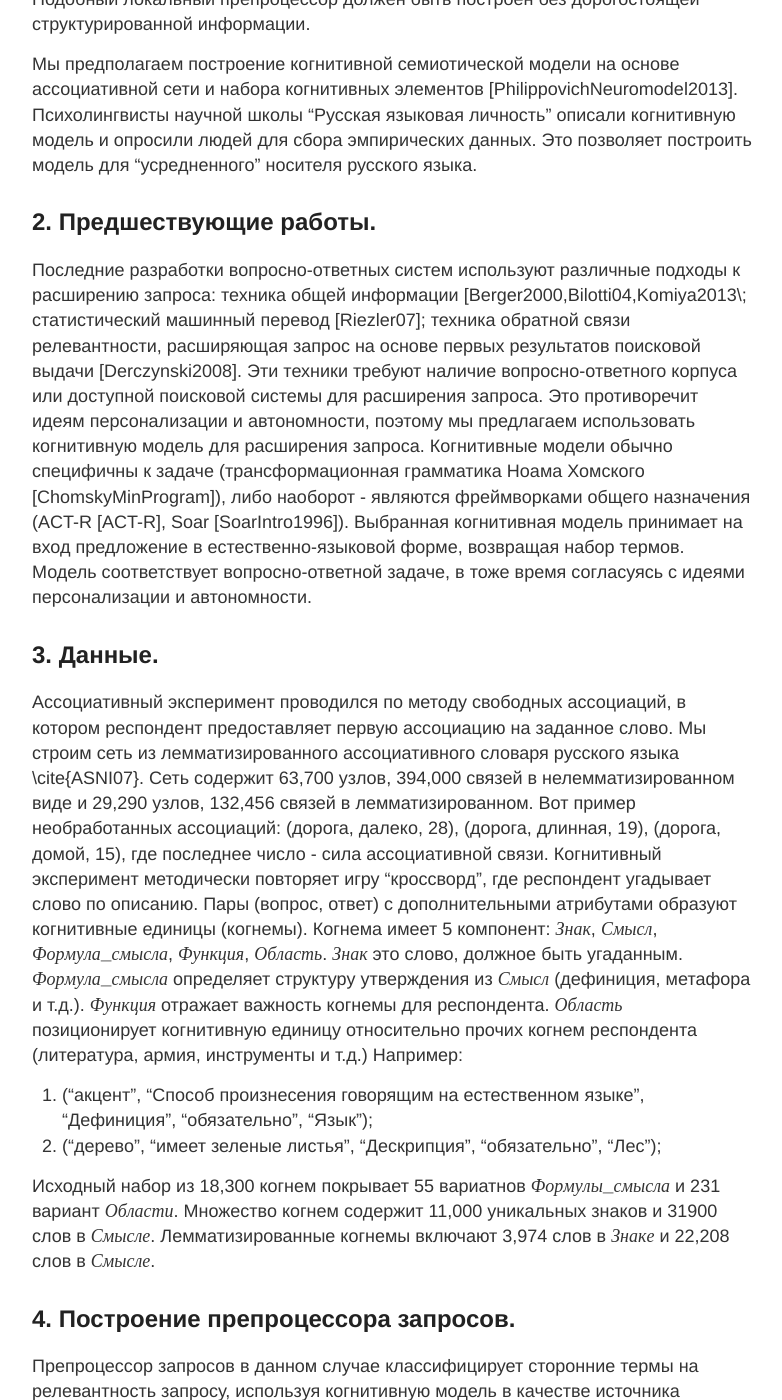
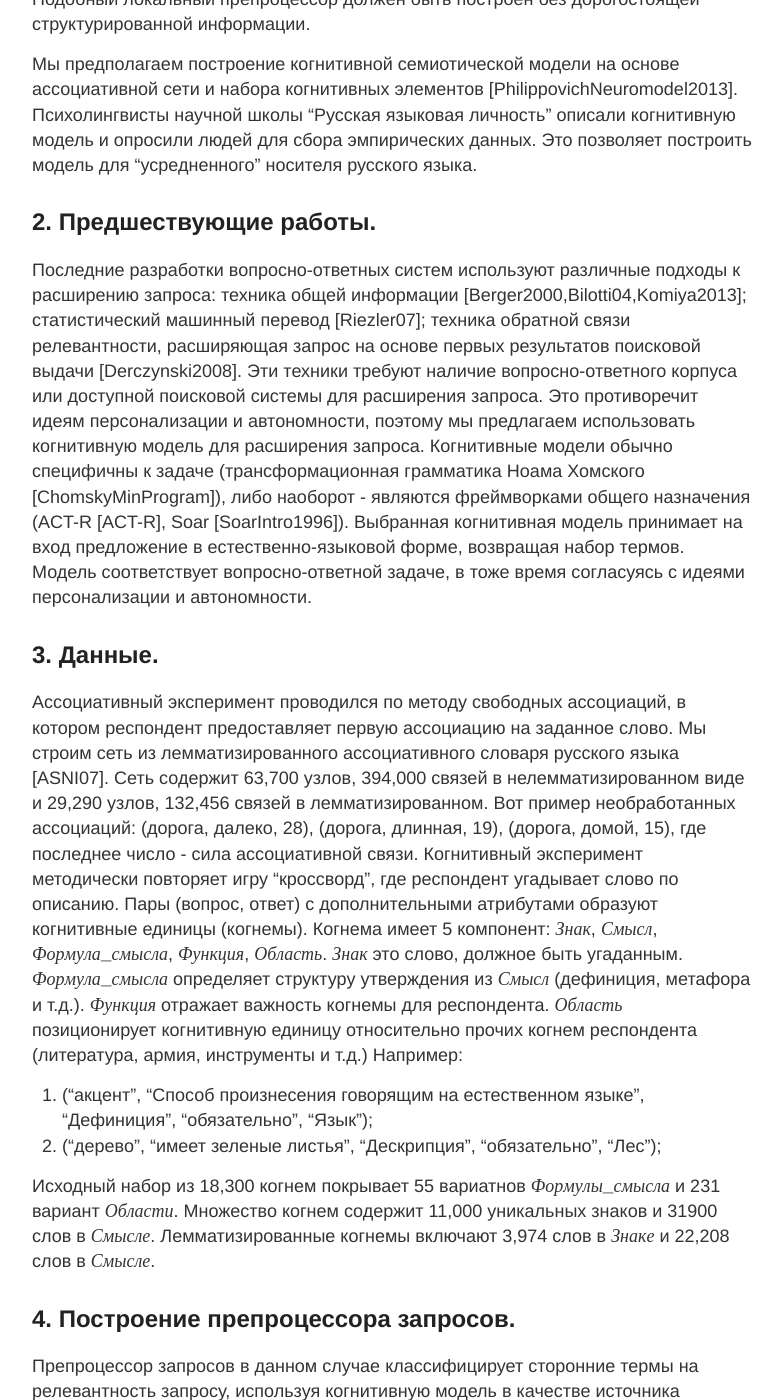
Before and after one commit to a-sir/a-sir.github.io, a Jekyll site: the page built from _posts/2014-12-28-Cognitive-Semiotic-Model-for-Query-Expansion-in-Question-Answering.md, in a window 1280 px wide and 1400 px high, scrolled down 2045 px. Shown: the whole window, without its empty margins (248-1030 px from the left). Built offline with Jekyll 4.4.1, drawn with Linux system fonts in a browser that asks for light colours; formulas are drawn with MathJax 3; some of the changed lines change nothing that is shown; some of the changed text lies outside the part shown.

Commit message:
Fixed formatting.

```diff
--- a/_posts/2014-12-28-Cognitive-Semiotic-Model-for-Query-Expansion-in-Question-Answering.md
+++ b/_posts/2014-12-28-Cognitive-Semiotic-Model-for-Query-Expansion-in-Question-Answering.md
@@ -5,11 +5,9 @@
 
 ### Александр Сиренко
 
-Московский Государственный Технический Университет им. Баумана, Россия, Москва, 2-я Бауманская улица, стр. 5
-iTim Technologies Ltd.
+Московский Государственный Технический Университет им. Баумана, Россия, Москва, 2-я Бауманская улица, стр. 5; TNHH Cốc Cốc, Vietnam.
 
 alexander.sirenko@gmail.com
-
 
 ### Галина Черкасова
 
@@ -37,6 +35,7 @@
 
 ## 1. Введение.
 Вопросно-ответная задача (Question Answering - QA) глубоко проработана, в том числе через специальные направления конференции Text REtrieval Conference (TREC). Опубликованные недавно решения следуют стандартной последовательности шагов (QA pipeline) [Bilotti04]:
+
 1. обработать запрос;
 2. извлечь релевантные запросу документы/фрагменты;
 3. извлечь информацию и сформировать возможные ответы;
@@ -50,10 +49,10 @@
 
 ## 2. Предшествующие работы.
 
-Последние разработки вопросно-ответных систем используют различные подходы к расширению запроса: техника общей информации [Berger2000,Bilotti04,Komiya2013\; статистический машинный перевод [Riezler07]; техника обратной связи релевантности, расширяющая запрос на основе первых результатов поисковой выдачи [Derczynski2008]. Эти техники требуют наличие вопросно-ответного корпуса или доступной поисковой системы для расширения запроса. Это противоречит идеям персонализации и автономности, поэтому мы предлагаем использовать когнитивную модель для расширения запроса. Когнитивные модели обычно специфичны к задаче (трансформационная грамматика Ноама Хомского [ChomskyMinProgram]), либо наоборот - являются фреймворками общего  назначения (ACT-R [ACT-R], Soar [SoarIntro1996]). Выбранная когнитивная модель принимает на вход предложение в естественно-языковой форме, возвращая набор термов. Модель соответствует вопросно-ответной задаче, в тоже время согласуясь с идеями персонализации и автономности.
+Последние разработки вопросно-ответных систем используют различные подходы к расширению запроса: техника общей информации [Berger2000,Bilotti04,Komiya2013]; статистический машинный перевод [Riezler07]; техника обратной связи релевантности, расширяющая запрос на основе первых результатов поисковой выдачи [Derczynski2008]. Эти техники требуют наличие вопросно-ответного корпуса или доступной поисковой системы для расширения запроса. Это противоречит идеям персонализации и автономности, поэтому мы предлагаем использовать когнитивную модель для расширения запроса. Когнитивные модели обычно специфичны к задаче (трансформационная грамматика Ноама Хомского [ChomskyMinProgram]), либо наоборот - являются фреймворками общего  назначения (ACT-R [ACT-R], Soar [SoarIntro1996]). Выбранная когнитивная модель принимает на вход предложение в естественно-языковой форме, возвращая набор термов. Модель соответствует вопросно-ответной задаче, в тоже время согласуясь с идеями персонализации и автономности.
 
 ## 3. Данные.
-Ассоциативный эксперимент проводился по методу свободных ассоциаций, в котором респондент предоставляет первую ассоциацию на заданное слово. Мы строим сеть из лемматизированного ассоциативного словаря русского языка \cite{ASNI07}. Сеть содержит 63,700 узлов, 394,000 связей в нелемматизированном виде и 29,290 узлов, 132,456 связей в лемматизированном. Вот пример необработанных ассоциаций: (дорога, далеко, 28), (дорога, длинная, 19), (дорога, домой, 15), где последнее число - сила ассоциативной связи. Когнитивный эксперимент методически повторяет игру "кроссворд", где респондент угадывает слово по описанию. Пары (вопрос, ответ) с дополнительными атрибутами образуют когнитивные единицы (когнемы). Когнема имеет 5 компонент: $$Знак$$, $$Смысл$$, $$Формула\_смысла$$, $$Функция$$, $$Область$$. $$Знак$$ это слово, должное быть угаданным. $$Формула\_смысла$$ определяет структуру утверждения из $$Смысл$$ (дефиниция, метафора и т.д.). $$Функция$$ отражает важность когнемы для респондента. $$Область$$ позиционирует когнитивную единицу относительно прочих когнем респондента (литература, армия, инструменты и т.д.) Например:
+Ассоциативный эксперимент проводился по методу свободных ассоциаций, в котором респондент предоставляет первую ассоциацию на заданное слово. Мы строим сеть из лемматизированного ассоциативного словаря русского языка [ASNI07]. Сеть содержит 63,700 узлов, 394,000 связей в нелемматизированном виде и 29,290 узлов, 132,456 связей в лемматизированном. Вот пример необработанных ассоциаций: (дорога, далеко, 28), (дорога, длинная, 19), (дорога, домой, 15), где последнее число - сила ассоциативной связи. Когнитивный эксперимент методически повторяет игру "кроссворд", где респондент угадывает слово по описанию. Пары (вопрос, ответ) с дополнительными атрибутами образуют когнитивные единицы (когнемы). Когнема имеет 5 компонент: $$Знак$$, $$Смысл$$, $$Формула\_смысла$$, $$Функция$$, $$Область$$. $$Знак$$ это слово, должное быть угаданным. $$Формула\_смысла$$ определяет структуру утверждения из $$Смысл$$ (дефиниция, метафора и т.д.). $$Функция$$ отражает важность когнемы для респондента. $$Область$$ позиционирует когнитивную единицу относительно прочих когнем респондента (литература, армия, инструменты и т.д.) Например:
 
 1. ("акцент", "Способ произнесения говорящим на естественном языке", "Дефиниция", "обязательно", "Язык");
 2. ("дерево", "имеет зеленые листья", "Дескрипция", "обязательно", "Лес");
@@ -73,11 +72,11 @@
 $$G$$ применяет правила с наибольшей вероятностью в процессе генерации предложений из запроса. Применяемое правило $$(t_k, (t_m...t_n), prob_{k,m..n})$$ заменяет терм $$t_k$$ в запросе термами $$(t_m...t_n)$$, генерируя новое предложение $$S_i$$. Вероятность генерации $$S_i$$ рассчитывается как произведение вероятностей примененных правил. Например: Запрос $$S_0=(t_1,t_2,t_3)$$ после применения правил $$r_1=(t_1,t_4,prob_{1,4})$$ и $$r_2=(t_4,t_5,prob_{4,5})$$ сгенерирует $$S_1=(t_4,t_2,t_3)$$ с вероятностью $$prob_{1,4}$$; $$S_2=(t_5,t_2,t_3)$$ с вероятностью $$prob_{1,4}*prob_{4,5}$$. Если предложение $$S_i$$ может генерироваться различными последовательностями примененных правил, его вероятность аггрегирует произведения вероятностей по каждой цепочке вывода.
 
 ## 4.2. Контекстно-зависимая грамматика.
-Для каждой когнемы $$cognem=(sign,meaning,domains)$$ мы создаем правило грамматики $$P_{Ext}=(meaning, sign, \emptyset)$$. $$meaning$$ и $$sign$$ части $$P_{Ext}$$ это лемматизированные термы $$Смысла$$ and $$Знака$$ когнемы $$cognem$$ с сохранением порядка. Правила $$\{P_{Ext}\}$$ совместно с $$G$$ формируют контекстно-зависимую грамматику $$G_{Ext}$$. Мы используем метрику Дамерау-Левенштейна совместно с суффиксными деревьями внутри автомата для поиска неполных соответствий $$meaning$$ части $$P_{Ext}$$ с запросом \cite{SirenkoContextSensitiveRules}. Автомат определяет инвертированную стоимость $$rInvCost$$ основанного на когнеме правила $$\{P_{Ext}\}$$ применительно к некоторому предложению. $$rInvCost$$ контекстно-зависимых правил в $$G_{Ext}$$ равно $$prob_{ij}$$ из $$G$$. $$rInvCost$$ замещает $$prob_{i,j}$$ в рассчете вероятности сгенерированного предложения. Так как мы смешиваем вероятности из $$G$$ с эвристическим значением $$rInvCost$$ для $$\{P_{Ext}\}$$, предложения, сгенерированные $$G_{Ext}$$ не обладают вероятностью, но имеют вес - инвертированную стоимость предложения $$sInvCost$$.
+Для каждой когнемы $$cognem=(sign,meaning,domains)$$ мы создаем правило грамматики $$P_{Ext}=(meaning, sign, \emptyset)$$. $$meaning$$ и $$sign$$ части $$P_{Ext}$$ это лемматизированные термы $$Смысла$$ and $$Знака$$ когнемы $$cognem$$ с сохранением порядка. Правила $$\{P_{Ext}\}$$ совместно с $$G$$ формируют контекстно-зависимую грамматику $$G_{Ext}$$. Мы используем метрику Дамерау-Левенштейна совместно с суффиксными деревьями внутри автомата для поиска неполных соответствий $$meaning$$ части $$P_{Ext}$$ с запросом [SirenkoContextSensitiveRules]. Автомат определяет инвертированную стоимость $$rInvCost$$ основанного на когнеме правила $$\{P_{Ext}\}$$ применительно к некоторому предложению. $$rInvCost$$ контекстно-зависимых правил в $$G_{Ext}$$ равно $$prob_{ij}$$ из $$G$$. $$rInvCost$$ замещает $$prob_{i,j}$$ в рассчете вероятности сгенерированного предложения. Так как мы смешиваем вероятности из $$G$$ с эвристическим значением $$rInvCost$$ для $$\{P_{Ext}\}$$, предложения, сгенерированные $$G_{Ext}$$ не обладают вероятностью, но имеют вес - инвертированную стоимость предложения $$sInvCost$$.
 
 Предложения, сгенерированные $$G_{Ext}$$ содержат термы, которые не присутствуют в оригинальном запросе. Эти термы формируют набор вероятных термов расширения $$expTerms$$. Каждый новый терм обладает свойствами $$(t_i,tInvCost_i,tUsage_i)$$, где $$tInvCost_i$$ - аггрегированная $$sInvCost$$ всех сгенерированных предложений с $$t_i$$; $$tUsage_i$$ - доля термов запроса, использованных в выводе $$t_i$$ среди всех термов запроса.
 
-Если $$G_{Ext}$$ запустить на "Столица крупнейшей нефтедобывающей страны", она преобразует запрос с помощью ассоциативного правила наименьшей стоимости (столица $$\rightarrow$$ Советский) в "Советский крупнейшей нефтедобывающей страны". Триплет ("Советский", $$tInvCost_{Советский\rightarrow столица}^{-1}$$, 0.25) дополнит $$expTerms$$. Преобразованное предложение переносится в множество для последующего вывода. Затем $$G_{Ext}$$ применяет контекстно-зависимое правило с наименьшей стоимостью к исходному запросу и отмечает исходный запрос как обработанный. В этот момент у нас имеется 1 или больше термов в $$expTerms$$ и 1 или более предложений из которых можно продолжать вывод. $$G_{Ext}$$ выбирает не обработанное предложение с наибольшей $$invCost$$ и применяет правила преобразования к нему. Вывод в $$G_{Ext}$$ останавливается, когда $$expTerms$$ достигает некоторого предельного размера. См. таблицу \ref{tab:coefficients}.
+Если $$G_{Ext}$$ запустить на "Столица крупнейшей нефтедобывающей страны", она преобразует запрос с помощью ассоциативного правила наименьшей стоимости (столица $$\rightarrow$$ Советский) в "Советский крупнейшей нефтедобывающей страны". Триплет ("Советский", $$tInvCost_{Советский\rightarrow столица}^{-1}$$, 0.25) дополнит $$expTerms$$. Преобразованное предложение переносится в множество для последующего вывода. Затем $$G_{Ext}$$ применяет контекстно-зависимое правило с наименьшей стоимостью к исходному запросу и отмечает исходный запрос как обработанный. В этот момент у нас имеется 1 или больше термов в $$expTerms$$ и 1 или более предложений из которых можно продолжать вывод. $$G_{Ext}$$ выбирает не обработанное предложение с наибольшей $$invCost$$ и применяет правила преобразования к нему. Вывод в $$G_{Ext}$$ останавливается, когда $$expTerms$$ достигает некоторого предельного размера. См. таблицу 2.
 
 ## 4.3. Классификатор релевантности термов.
 Модель линейной регрессии предсказывает релевантность терма $$t_i$$ запросу $$query$$ в виде: $$Y(t_i) = b_0 + b_1*tInvCost_i + b_2 * tUsage_i$$. Мы обучаем и тестируем модель на истинно-положительных парах $$(Смысл, Знак)$$ из множества когнем;
@@ -89,21 +88,21 @@
 
 ## 5. Результаты.
 
-Сформированная грамматика $G_{Ext}$ содержит: 28,000 символов, 123,000 правил и 3,900 синсетов. Символы в синсете заменяют друг-друга с инвертированнй стоимостью 1.
-Запуск модели с запросом "Столица крупнейшей нефтедобывающей страны" производит набор символов, который содержит верный ответ "Москва" в позиции 2 и менее релевантные символы "город", "Россия" в позициях (7, 1) (см. таблицу \ref{tab:coefficients}).
+Сформированная грамматика $$G_{Ext}$$ содержит: 28,000 символов, 123,000 правил и 3,900 синсетов. Символы в синсете заменяют друг-друга с инвертированнй стоимостью 1.
+Запуск модели с запросом "Столица крупнейшей нефтедобывающей страны" производит набор символов, который содержит верный ответ "Москва" в позиции 2 и менее релевантные символы "город", "Россия" в позициях (7, 1) (см. таблицу 2).
 
 Последние разработки QA-систем построены и протестированы на англоязычных данных. Для оценки влияния препроцессора необходимо сравнить производительность QA с и в отсутствии препроцессора, либо убедиться, что дополнительные термы улучшают извлечение документов в верным ответом. Так как когнитивная модель не была построена на англоязычных данных, прямое сравнение не было выполнено. Мы используем 2 метода оценки производительности препроцессора:
+
 1. рассматривая модель как регрессионную модель релевантности термов расширения запросу;
 2. сравнивая ранжирование термов расширения регрессионной моделью со статистикой из ИПС по запросу $$<исходный\_запрос + терм\_расширения>$$.
 
-В первом методе применяется 2 набора: 2,500 когнем для обучения регрессионной модели (см. секцию 4) и 1,342 когнем для тестирования. Здесь когнемы используются в качестве пар $$(запрос,ответ)$$. Если мы обучаем или тестируем модель с запросом на базе когнемы, соответствующее данной когнеме правило из $$G_{Ext}$$ отключается. См. таблицу \ref{tab:estimate} для оценки $$AUC$$ на различных наборах запросов. Значения выше 0.5 означают, что регрессионная модель работает лучше, чем произвольный выбор, тогда как значения 0.8-0.9 говорят о ее высоком качестве.
+В первом методе применяется 2 набора: 2,500 когнем для обучения регрессионной модели (см. секцию 4) и 1,342 когнем для тестирования. Здесь когнемы используются в качестве пар $$(запрос,ответ)$$. Если мы обучаем или тестируем модель с запросом на базе когнемы, соответствующее данной когнеме правило из $$G_{Ext}$$ отключается. См. таблицу 1 для оценки $$AUC$$ на различных наборах запросов. Значения выше 0.5 означают, что регрессионная модель работает лучше, чем произвольный выбор, тогда как значения 0.8-0.9 говорят о ее высоком качестве.
 
-
-#### AUC на различных наборах запросов.
+#### Таблица 1. AUC на различных наборах запросов.
 
 |  Формула смысла | Термов в запросе | Число запросов |  AUC регрессионной модели|
 |:---------------:|:----------------:|:--------------:|:------------------------:|
-|description      |               -  | 199            |0.86                      |
+|description      |        -         | 199            |0.86                      |
 |definition       |-                 | 196            |0.90                      |
 |-                |[5-10]            | 192            |0.80                      |
 |-                |[1-5]             | 200            |0.87                      |
@@ -113,13 +112,13 @@
 2. основанном на регрессионной модели.
 Для ИПС критерием ранжирования будет $$rcoef_{s,q}=\frac{docsCount(query\cup symbol)}{Freq_{symbol}}$$: $$Symbol$$ совместно встречается с запросом $$Query$$ внутри документа И $$Symbol$$ не является частотным в документах.
 
-Составим запрос $$<исходный\ запрос> И <терм\ расширения\ предложенный\ моделью>$$ для ИПС Bing.com для сбора $$docsCount(запрос\cup терм)$$ (См. таблицу \ref{tab:coefficients}). Результаты, ранжированные по $$DocsCount/frequency$$ содержат релевантные ответы в позициях (1,2,5), что ближе к верхним значениям. Заметим, что полностью нерелевантный ответ "красный" понизился в ранге, а "аллея" не опускается вниз из-за низкой частотности.
+Составим запрос $$<исходный\ запрос> И <терм\ расширения\ предложенный\ моделью>$$ для ИПС Bing.com для сбора $$docsCount(запрос\cup терм)$$ (См. таблицу 2). Результаты, ранжированные по $$DocsCount/frequency$$ содержат релевантные ответы в позициях (1,2,5), что ближе к верхним значениям. Заметим, что полностью нерелевантный ответ "красный" понизился в ранге, а "аллея" не опускается вниз из-за низкой частотности.
 
 
-#### Ранжирование запроса "Столица крупнейшей нефтедобывающей страны"
+#### Таблица 2. Ранжирование запроса "Столица крупнейшей нефтедобывающей страны"
 
 |Терм расширения|tInvCost|tUsage|DocsCount|frequency|DocsCount|
-|предложенный моделью|(ранг)|(ранг)|($<запрос> + <терм>$|(терм)|/ frequency|
+|предложенный моделью|(ранг)|(ранг)|($$<запрос> + <терм>$$|(терм)|/ frequency|
 |:--------:|:-------:|:-----:|:--:|:---:|:--:|
 |__город__ |2.271 (7)|5/6 (2)|3600|573.4|6.28|
 |__Москва__|3.153 (2)|5/6 (2)|3600|633.5|5.68|
```
